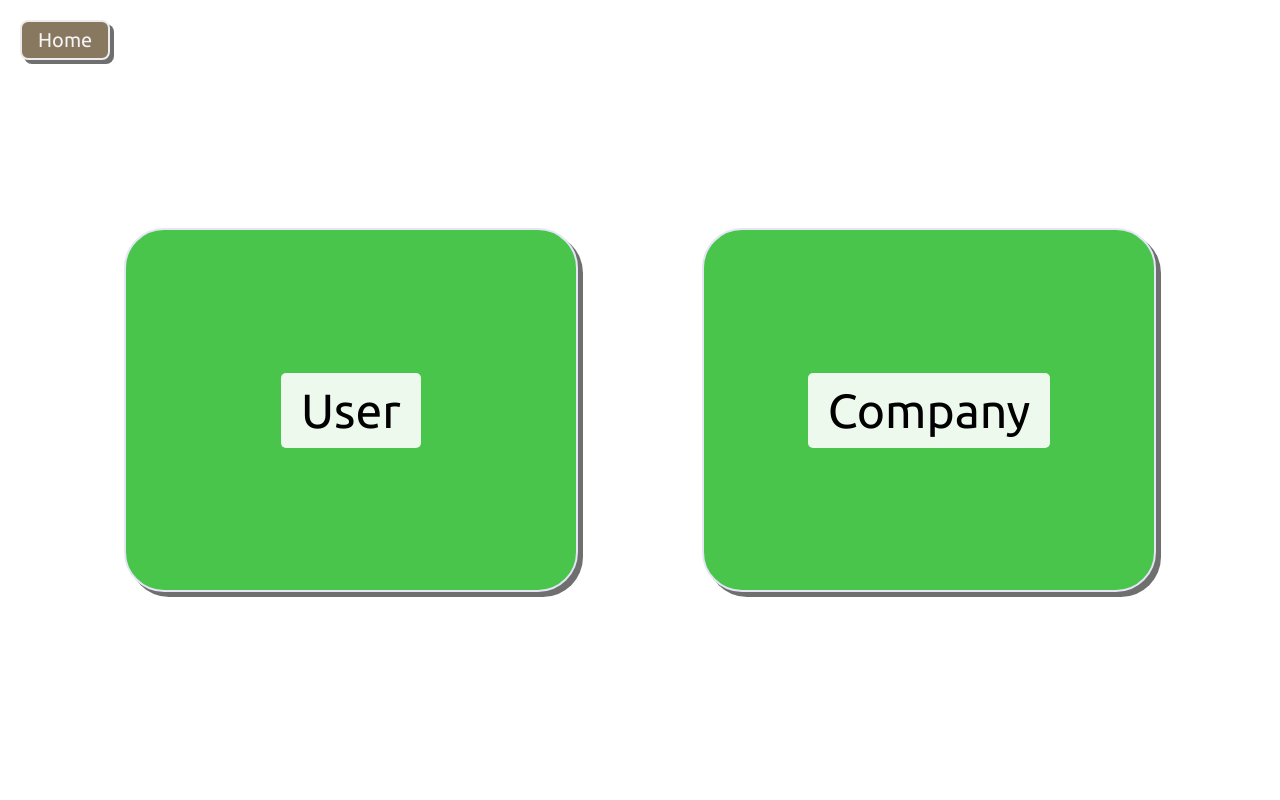
After one commit to bibhorgomes/ShunnoWaste, a Flask app: page /login in a window 1280 px wide. The commit adds this page. Run offline with Flask 3, Linux system fonts and the light colour scheme.

Commit message:
added general login page and routes for other pages

```diff
--- a/app.py
+++ b/app.py
@@ -8,5 +8,35 @@ def home():
     return render_template("index.html")
 
 
+@app.route("/login")
+def login_general():
+    return render_template("login_general.html")
+
+
+@app.route("/user_login")
+def login_user():
+    return render_template("user_signup.html")
+
+
+@app.route("/user_signup")
+def signup_user():
+    return render_template("user_signup.html")
+
+
+@app.route("/company_login")
+def login_company():
+    return render_template("company_login.html")
+
+
+@app.route("/company_signup")
+def signup_company():
+    return render_template("company_signup.html")
+
+
+@app.route("/find_bins")
+def find_bins():
+    return render_template("find_bin.html")
+
+
 if __name__ == "__main__":
     app.run(debug=True, host="0.0.0.0", port=5000)
--- /dev/null
+++ b/static/css/login_general_style.css
@@ -0,0 +1,82 @@
+body {
+    font-family: 'Ubuntu', sans-serif;
+    margin: 0 auto;
+    padding: 0;
+    height: 100vh;
+}
+
+a {
+    text-decoration: none;
+    color: whitesmoke;
+}
+
+.back_home {
+    cursor: pointer;
+    position: absolute;
+    top: 20px;
+    left: 20px;
+    font-size: 20px;
+    padding: 6px 16px;
+    border-radius: 8px;
+    background-color: #87785F;
+    border: 2px solid #ececec;
+    box-shadow: 4px 4px #00000090;
+    transition: 0.3s ease-in-out;
+}
+
+.back_home:hover {
+    box-shadow: 2px 2px #00000090;
+}
+
+.container {
+    display: flex;
+    width: 100%;
+    height: 100%;
+    justify-content: space-evenly;
+    align-items: center;
+}
+
+.card {
+    width: 450px;
+    height: 360px;
+    margin-top: 4.5%;
+    display: flex;
+    align-items: center;
+    justify-content: center;
+    position: relative;
+    color: white;
+    font-size: 24px;
+    border: 2px solid #e5e5f7;
+    box-shadow: 5px 5px #00000090;
+    border-radius: 40px;
+    background-color: #48C54A;
+    transition: 0.2s ease-in-out;
+    animation: pop 0.5s cubic-bezier(0, 0, 0.21, 1)
+}
+
+@keyframes pop {
+    0% {
+        transform: scale(0.3);
+    }
+
+    60% {
+        transform: scale(1.05);
+    }
+
+    100% {
+        transform: scale(1);
+    }
+}
+
+.card:hover {
+    transform: scale(1.01);
+    box-shadow: 2px 2px #000000ba;
+}
+
+.label {
+    background-color: rgba(255, 255, 255, 0.9);
+    color: black;
+    padding: 10px 20px;
+    font-size: 3rem;
+    border-radius: 5px;
+}
--- a/static/css/style.css
+++ b/static/css/style.css
@@ -68,6 +68,12 @@ nav ul li a:hover {
     color: #141619;
     padding: 8px 18px;
     margin-right: 50px;
+    transition: 0.3s ease-in-out;
+}
+
+.login:hover {
+    background-color: #141619;
+    color: #f0f0f0;
 }
 
 .navbar {
--- a/templates/index.html
+++ b/templates/index.html
@@ -16,7 +16,7 @@
 <body>
     <section class="main-section">
         <nav class="navbar">
-            <a href="/" class="logo">AlterUSE</a>
+            <a href="/" class="logo">ShunnoWaste</a>
             <ul>
                 <li><a href="#">Home</a></li>
                 <li><a href="#about">About</a></li>
--- /dev/null
+++ b/templates/login_general.html
@@ -0,0 +1,34 @@
+<!DOCTYPE html>
+<html lang="en">
+
+<head>
+    <meta charset="UTF-8">
+    <title>ShunnoWaste Login</title>
+    <meta name="viewport" content="width=device-width, initial-scale=1.0">
+    <link rel="stylesheet" href="{{ url_for('static', filename='css/login_general_style.css')}}">
+    <link rel="preconnect" href="https://fonts.googleapis.com">
+    <link rel="preconnect" href="https://fonts.gstatic.com" crossorigin>
+    <link
+        href="https://fonts.googleapis.com/css2?family=Ubuntu:ital,wght@0,300;0,400;0,700;1,300;1,400;1,700&display=swap"
+        rel="stylesheet">
+</head>
+
+<body>
+    <div class="container">
+        <a href="/" class="back_home">Home</a>
+
+        <a href="/user_login">
+            <div class="card" id="uc">
+                <div class="label">User</div>
+            </div>
+        </a>
+
+        <a href="/company_login">
+            <div class="card" id="cc">
+                <div class="label">Company</div>
+            </div>
+        </a>
+    </div>
+</body>
+
+</html>
```
